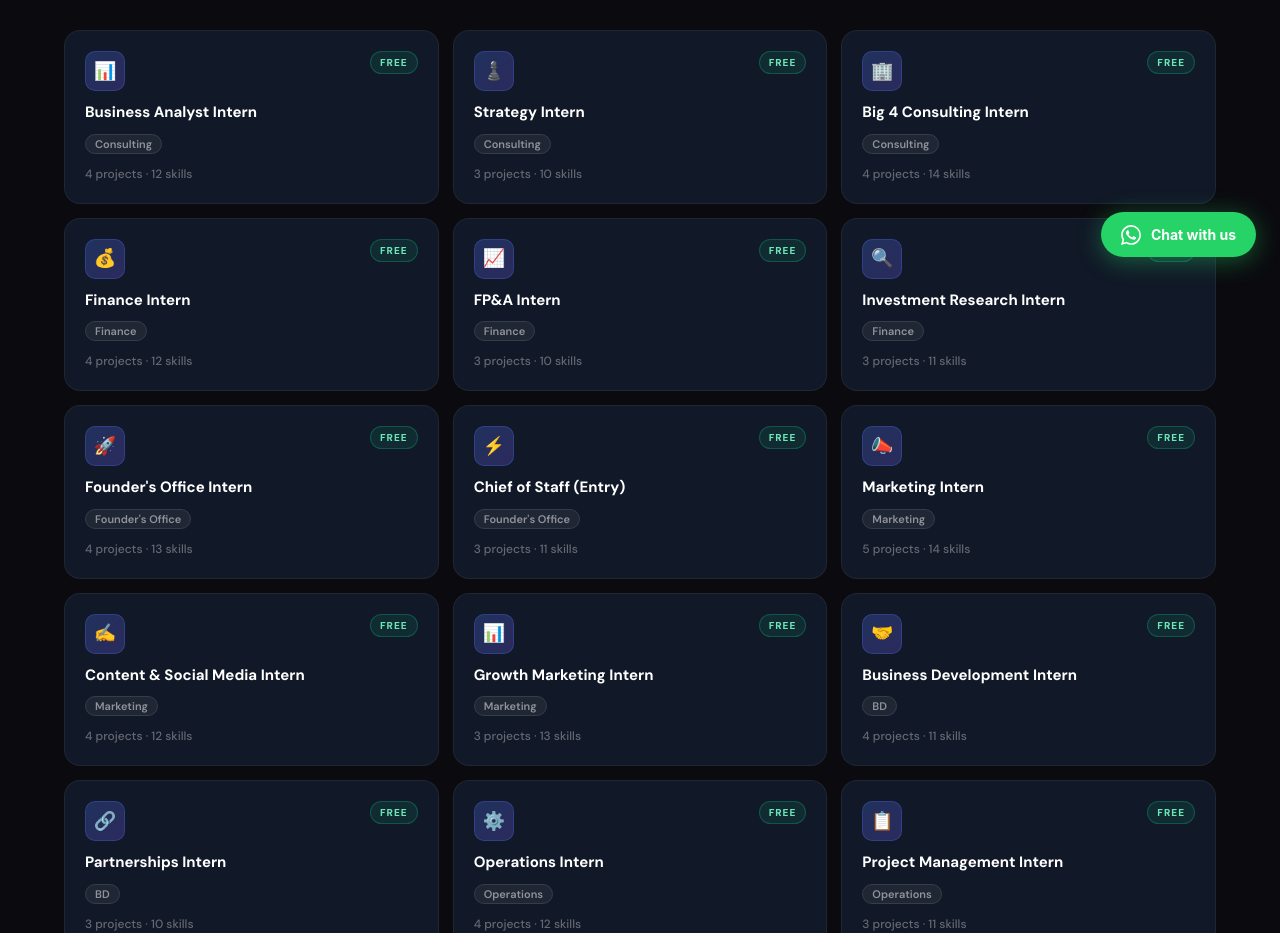
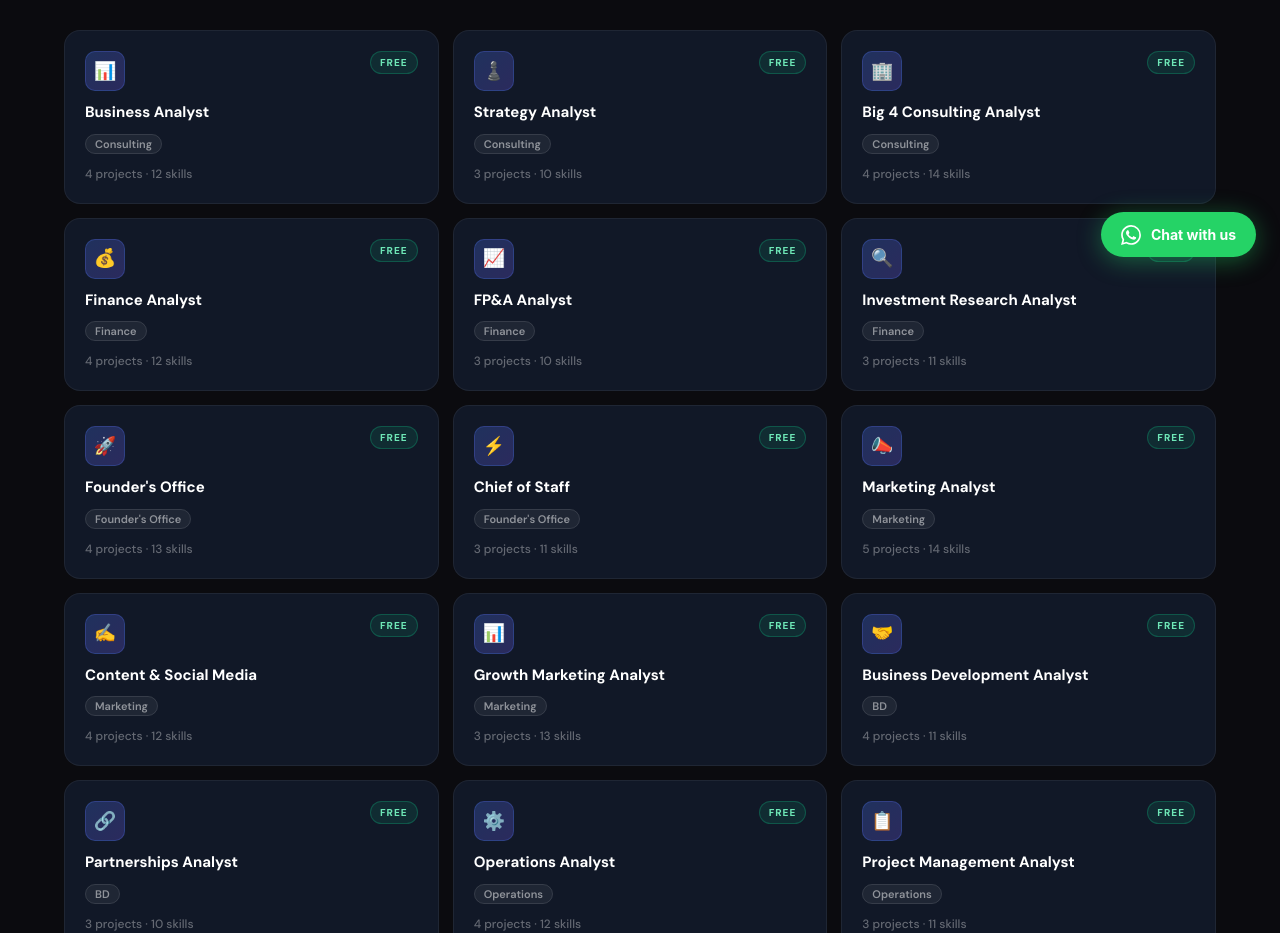
Before and after one commit to aanirudh28/beyond-campus, a Next.js app: page /resources/career-toolkit in a window 1280 px wide. Shown: the part 519-1452 px from the top of the page. Built offline with nearby package versions, Linux system fonts and the light colour scheme.

Commit message:
rename roles - intern to analyst

```diff
--- a/app/resources/career-toolkit/page.tsx
+++ b/app/resources/career-toolkit/page.tsx
@@ -17,21 +17,21 @@ type Role = { id: string; title: string; domain: string; emoji: string; projects
 
 // ──────────────────────── ROLES ────────────────────────
 const roles: Role[] = [
-  { id: 'business-analyst', title: 'Business Analyst Intern', domain: 'Consulting', emoji: '📊', projects: 4, skills: 12 },
-  { id: 'strategy-intern', title: 'Strategy Intern', domain: 'Consulting', emoji: '♟️', projects: 3, skills: 10 },
-  { id: 'consulting-big4', title: 'Big 4 Consulting Intern', domain: 'Consulting', emoji: '🏢', projects: 4, skills: 14 },
-  { id: 'finance-intern', title: 'Finance Intern', domain: 'Finance', emoji: '💰', projects: 4, skills: 12 },
-  { id: 'fpa-intern', title: 'FP&A Intern', domain: 'Finance', emoji: '📈', projects: 3, skills: 10 },
-  { id: 'investment-research', title: 'Investment Research Intern', domain: 'Finance', emoji: '🔍', projects: 3, skills: 11 },
-  { id: 'founders-office', title: "Founder's Office Intern", domain: "Founder's Office", emoji: '🚀', projects: 4, skills: 13 },
-  { id: 'chief-of-staff', title: 'Chief of Staff (Entry)', domain: "Founder's Office", emoji: '⚡', projects: 3, skills: 11 },
-  { id: 'marketing-intern', title: 'Marketing Intern', domain: 'Marketing', emoji: '📣', projects: 5, skills: 14 },
-  { id: 'content-social', title: 'Content & Social Media Intern', domain: 'Marketing', emoji: '✍️', projects: 4, skills: 12 },
-  { id: 'growth-marketing', title: 'Growth Marketing Intern', domain: 'Marketing', emoji: '📊', projects: 3, skills: 13 },
-  { id: 'bd-intern', title: 'Business Development Intern', domain: 'BD', emoji: '🤝', projects: 4, skills: 11 },
-  { id: 'partnerships-intern', title: 'Partnerships Intern', domain: 'BD', emoji: '🔗', projects: 3, skills: 10 },
-  { id: 'operations-intern', title: 'Operations Intern', domain: 'Operations', emoji: '⚙️', projects: 4, skills: 12 },
-  { id: 'project-management', title: 'Project Management Intern', domain: 'Operations', emoji: '📋', projects: 3, skills: 11 },
+  { id: 'business-analyst', title: 'Business Analyst', domain: 'Consulting', emoji: '📊', projects: 4, skills: 12 },
+  { id: 'strategy-intern', title: 'Strategy Analyst', domain: 'Consulting', emoji: '♟️', projects: 3, skills: 10 },
+  { id: 'consulting-big4', title: 'Big 4 Consulting Analyst', domain: 'Consulting', emoji: '🏢', projects: 4, skills: 14 },
+  { id: 'finance-intern', title: 'Finance Analyst', domain: 'Finance', emoji: '💰', projects: 4, skills: 12 },
+  { id: 'fpa-intern', title: 'FP&A Analyst', domain: 'Finance', emoji: '📈', projects: 3, skills: 10 },
+  { id: 'investment-research', title: 'Investment Research Analyst', domain: 'Finance', emoji: '🔍', projects: 3, skills: 11 },
+  { id: 'founders-office', title: "Founder's Office", domain: "Founder's Office", emoji: '🚀', projects: 4, skills: 13 },
+  { id: 'chief-of-staff', title: 'Chief of Staff', domain: "Founder's Office", emoji: '⚡', projects: 3, skills: 11 },
+  { id: 'marketing-intern', title: 'Marketing Analyst', domain: 'Marketing', emoji: '📣', projects: 5, skills: 14 },
+  { id: 'content-social', title: 'Content & Social Media', domain: 'Marketing', emoji: '✍️', projects: 4, skills: 12 },
+  { id: 'growth-marketing', title: 'Growth Marketing Analyst', domain: 'Marketing', emoji: '📊', projects: 3, skills: 13 },
+  { id: 'bd-intern', title: 'Business Development Analyst', domain: 'BD', emoji: '🤝', projects: 4, skills: 11 },
+  { id: 'partnerships-intern', title: 'Partnerships Analyst', domain: 'BD', emoji: '🔗', projects: 3, skills: 10 },
+  { id: 'operations-intern', title: 'Operations Analyst', domain: 'Operations', emoji: '⚙️', projects: 4, skills: 12 },
+  { id: 'project-management', title: 'Project Management Analyst', domain: 'Operations', emoji: '📋', projects: 3, skills: 11 },
 ]
 
 const domains = ['All', 'Consulting', 'Finance', "Founder's Office", 'Marketing', 'BD', 'Operations']
```
